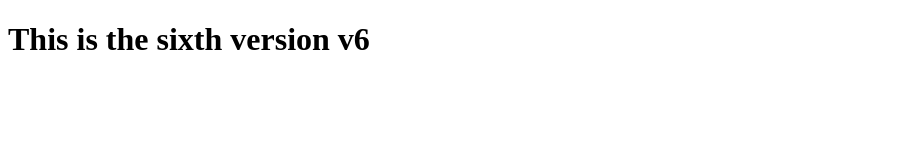
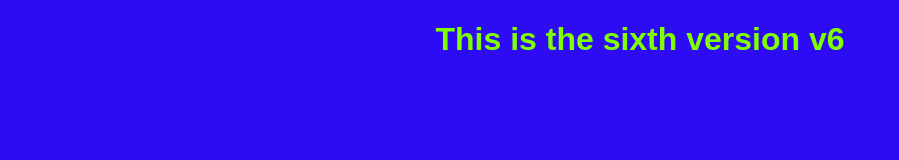
Before and after one commit to justGDthings/myRepository, a plain HTML site: page index.html in a window 1280 px wide. Shown: the whole page, without its empty margins (0-899 px from the left). Drawn offline with Linux system fonts and the light colour scheme.

Commit message:
Add CSS to the website

```diff
--- a/index.html
+++ b/index.html
@@ -3,6 +3,7 @@
 <head>
     <meta charset="UTF-8">
     <meta name="viewport" content="width=device-width, initial-scale=1.0">
+    <link rel="stylesheet" href="styles.css">
     <title>Document</title>
 </head>
 <body>
--- /dev/null
+++ b/styles.css
@@ -0,0 +1,10 @@
+body {
+    background-color: #2e0bf5; /* Change background color to light gray */
+}
+
+h1 {
+    color:chartreuse;
+    font-family: Arial, sans-serif;
+     /* Change font to Arial or fallback to sans-serif */
+    text-align: center; /* Align heading to the center */
+}
```
